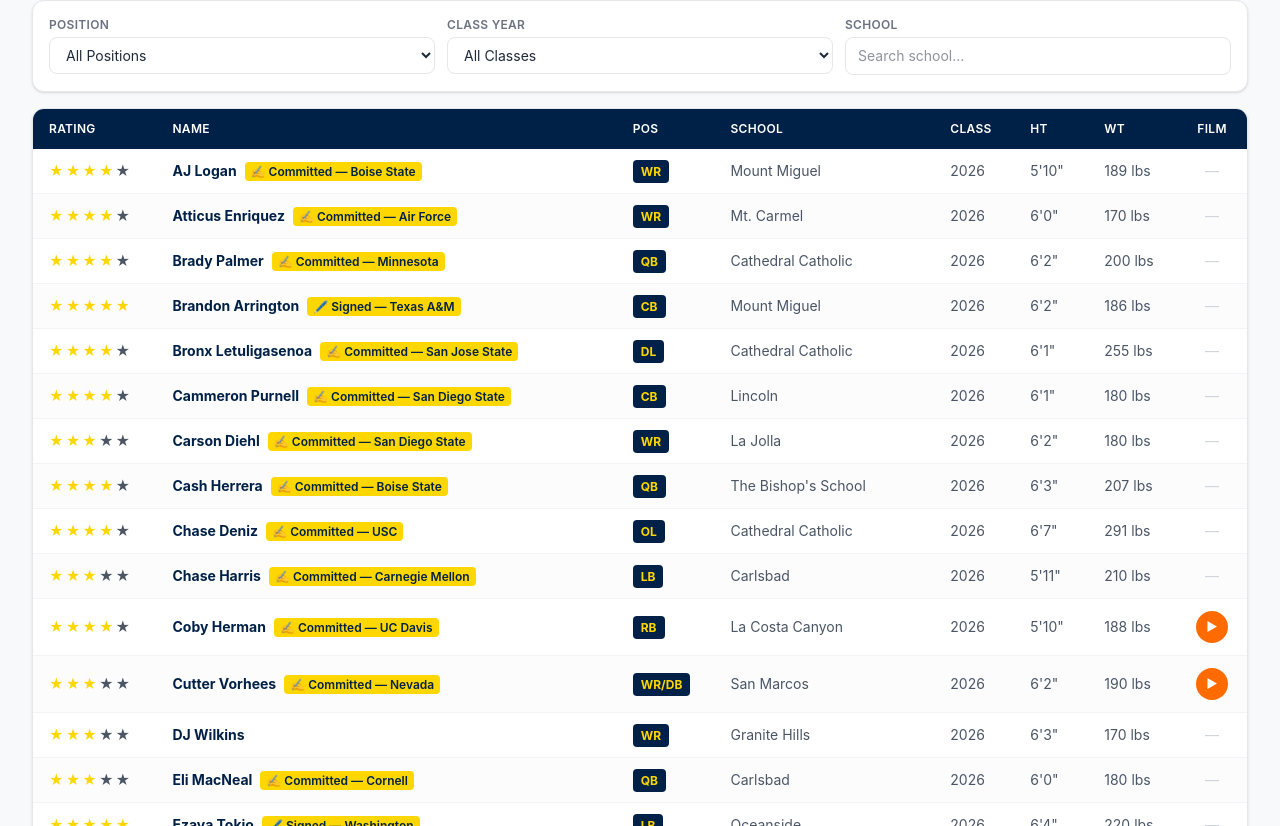
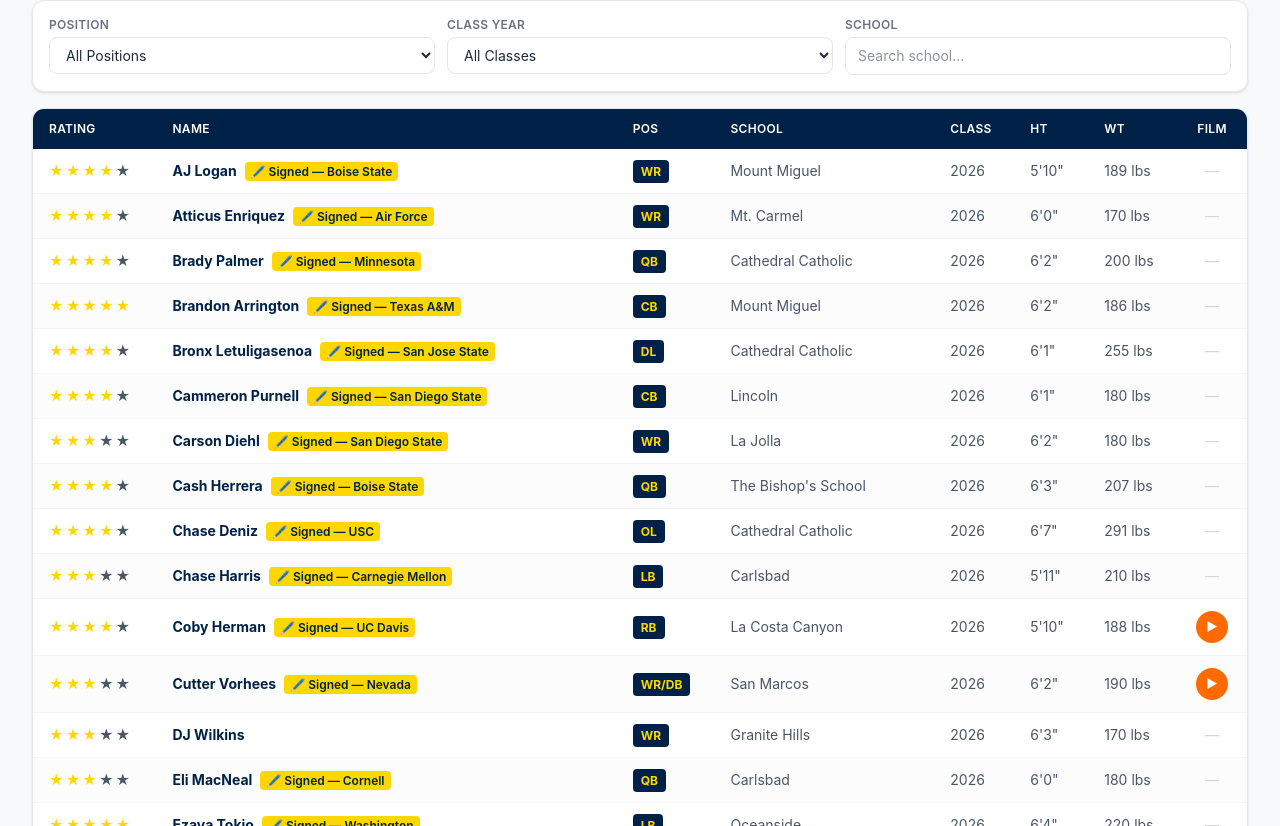
Before and after one commit to CloneJT1/samtaumoepeau, a Next.js app: page / in a window 1280 px wide. Shown: the part 2254-3080 px from the top of the page. Built offline with nearby package versions, Linux system fonts and the light colour scheme.

Commit message:
All committed players show Signed except Quentin Cesaire

```diff
--- a/components/PlayerCard.tsx
+++ b/components/PlayerCard.tsx
@@ -54,7 +54,7 @@ export default function PlayerCard({ player, featured = false }: PlayerCardProps
               className={`mt-3 font-semibold px-3 py-1.5 rounded-full inline-block ${featured ? 'text-sm' : 'text-xs'}`}
               style={{ backgroundColor: '#FFD700', color: '#002147' }}
             >
-              {player.stars === 5 ? '🖊️ Signed with' : '✍️ Committed to'} {player.committedTo}
+              {player.firstName === 'Quentin' && player.lastName === 'Cesaire' ? '✍️ Committed to' : '🖊️ Signed with'} {player.committedTo}
             </div>
           )}
         </div>
--- a/components/PlayerTable.tsx
+++ b/components/PlayerTable.tsx
@@ -71,7 +71,7 @@ export default function PlayerTable({ players }: PlayerTableProps) {
                       className="ml-2 text-xs font-semibold px-1.5 py-0.5 rounded"
                       style={{ backgroundColor: '#FFD700', color: '#002147' }}
                     >
-                      {player.stars === 5 ? '🖊️ Signed' : '✍️ Committed'} — {player.committedTo}
+                      {player.firstName === 'Quentin' && player.lastName === 'Cesaire' ? '✍️ Committed' : '🖊️ Signed'} — {player.committedTo}
                     </span>
                   )}
                 </Link>
```
